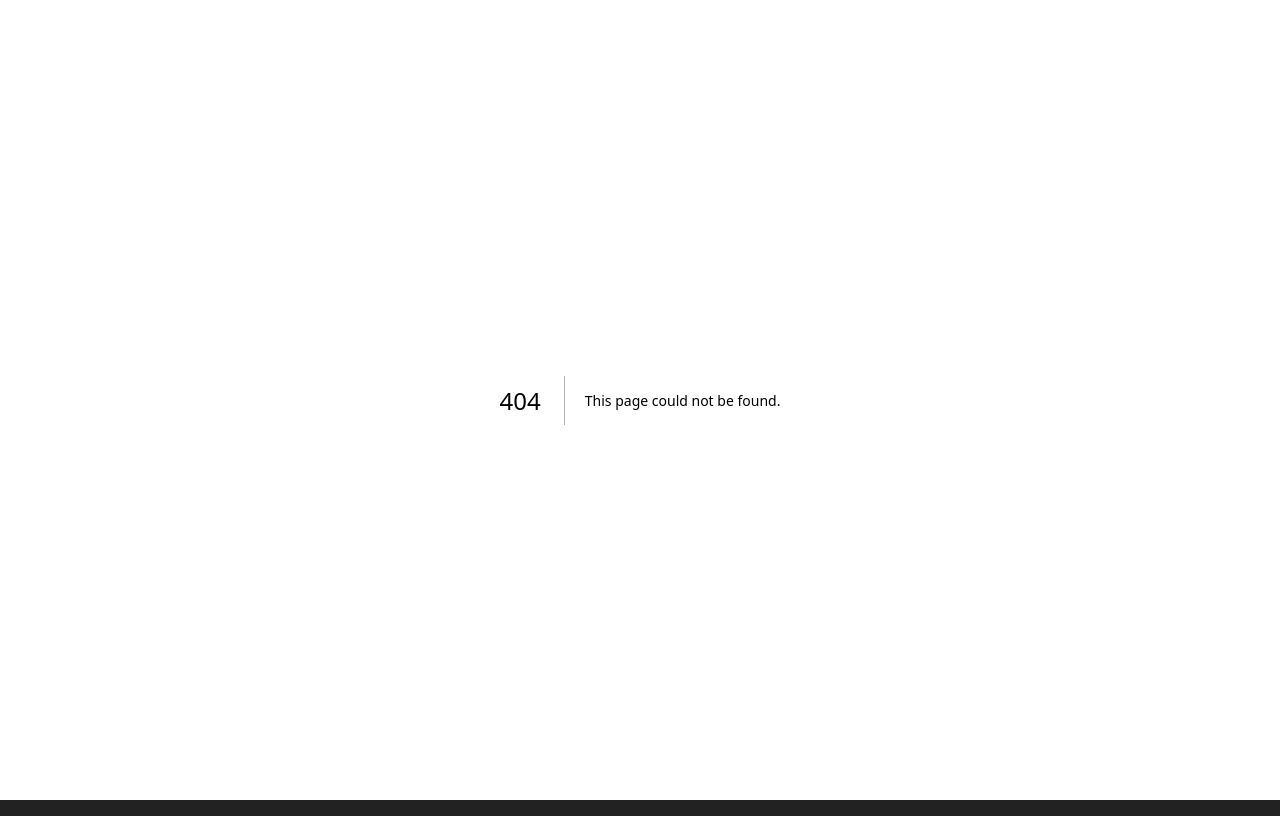
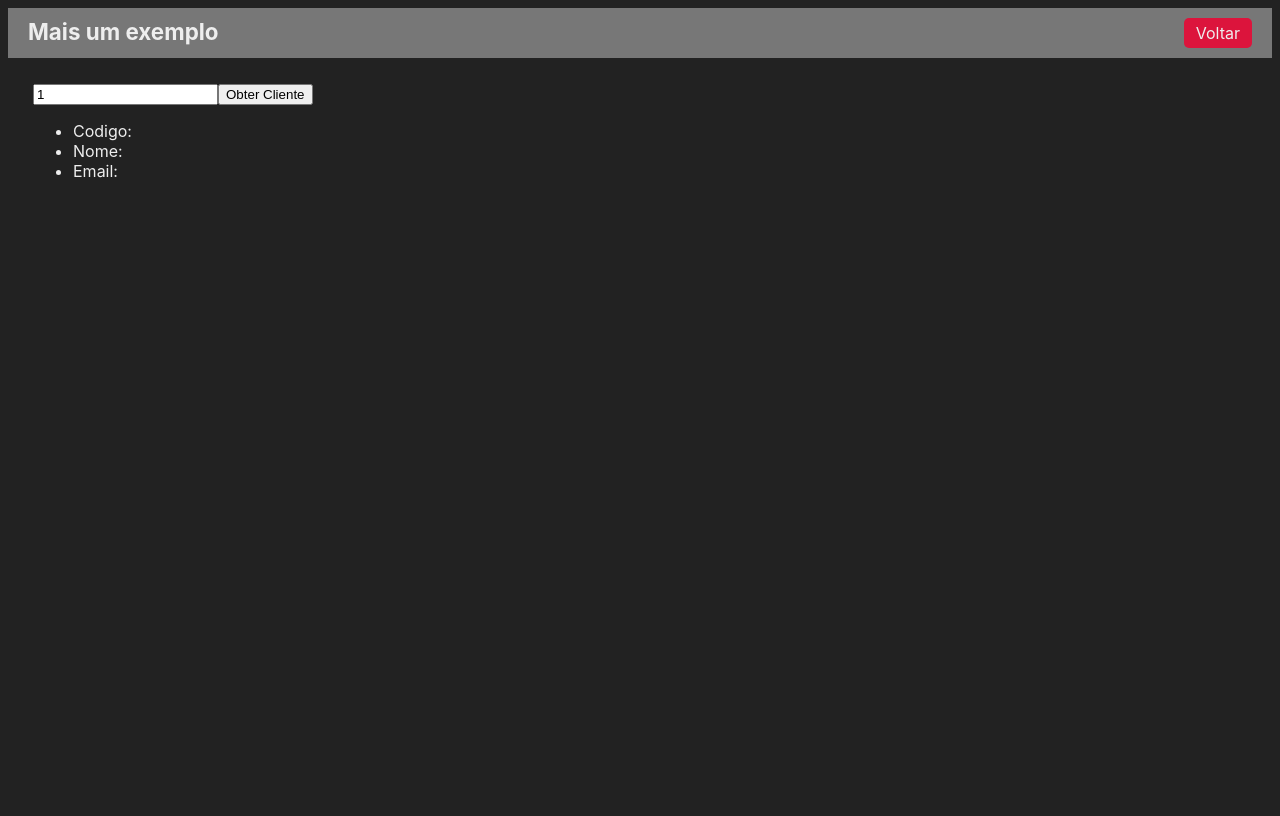
Before and after one commit to NikolasDaltro/Cadastro-Banco-Dados, a Next.js app in the folder fundamentos/: page /integracao in a window 1280 px wide. Before the commit this address had no page. Built offline with nearby package versions, Linux system fonts and the light colour scheme.

Commit message:
Integrando Back ao Front

```diff
--- a/fundamentos/src/pages/index.jsx
+++ b/fundamentos/src/pages/index.jsx
@@ -16,6 +16,7 @@
          <Navegador texto="Navegação #01"destino="/navegacao" />
          <Navegador texto="Navegação #02"destino="/cliente/sp-2/321" />
          <Navegador texto="Componente com Estado"destino="/estado" />
+         <Navegador texto="Integração com API #01"destino="/integracao" />
         </div>
     )
 }
--- /dev/null
+++ b/fundamentos/src/pages/integracao.jsx
@@ -0,0 +1,29 @@
+import { useState } from "react"
+import Layout from "../components/Layout"
+
+export default function Integracao() {
+
+    const [codigo, setCodigo] = useState(1)
+    const [cliente, setCliente] = useState({})
+
+    function obterCliente() {
+        fetch(`http://localhost:3000/api/clientes/ ${codigo}`)
+            .then(resp => resp.json())
+            .then(dados => setCliente(dados))
+    }
+
+    return (
+        <Layout>
+            <div>
+                <input type="number" value={codigo}
+                onChange={e => setCodigo(e.target.value)} />
+                <button onClick={obterCliente}>Obter Cliente</button>
+            </div>
+            <ul>
+                <li>Codigo: {cliente.id }</li>
+                <li>Nome: {cliente.nome }</li>
+                <li>Email: {cliente.email }</li>
+            </ul>
+        </Layout>
+    )
+}
```
